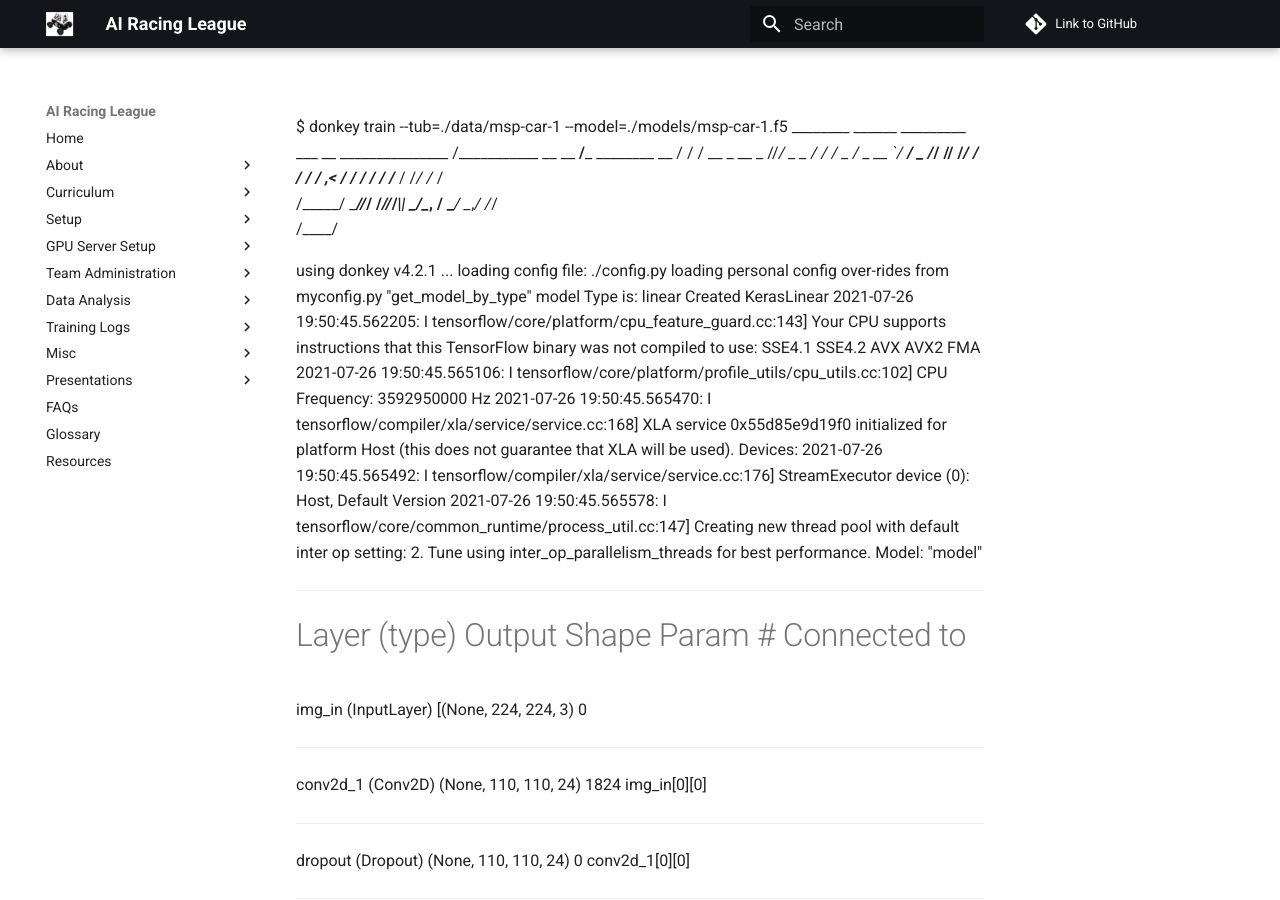
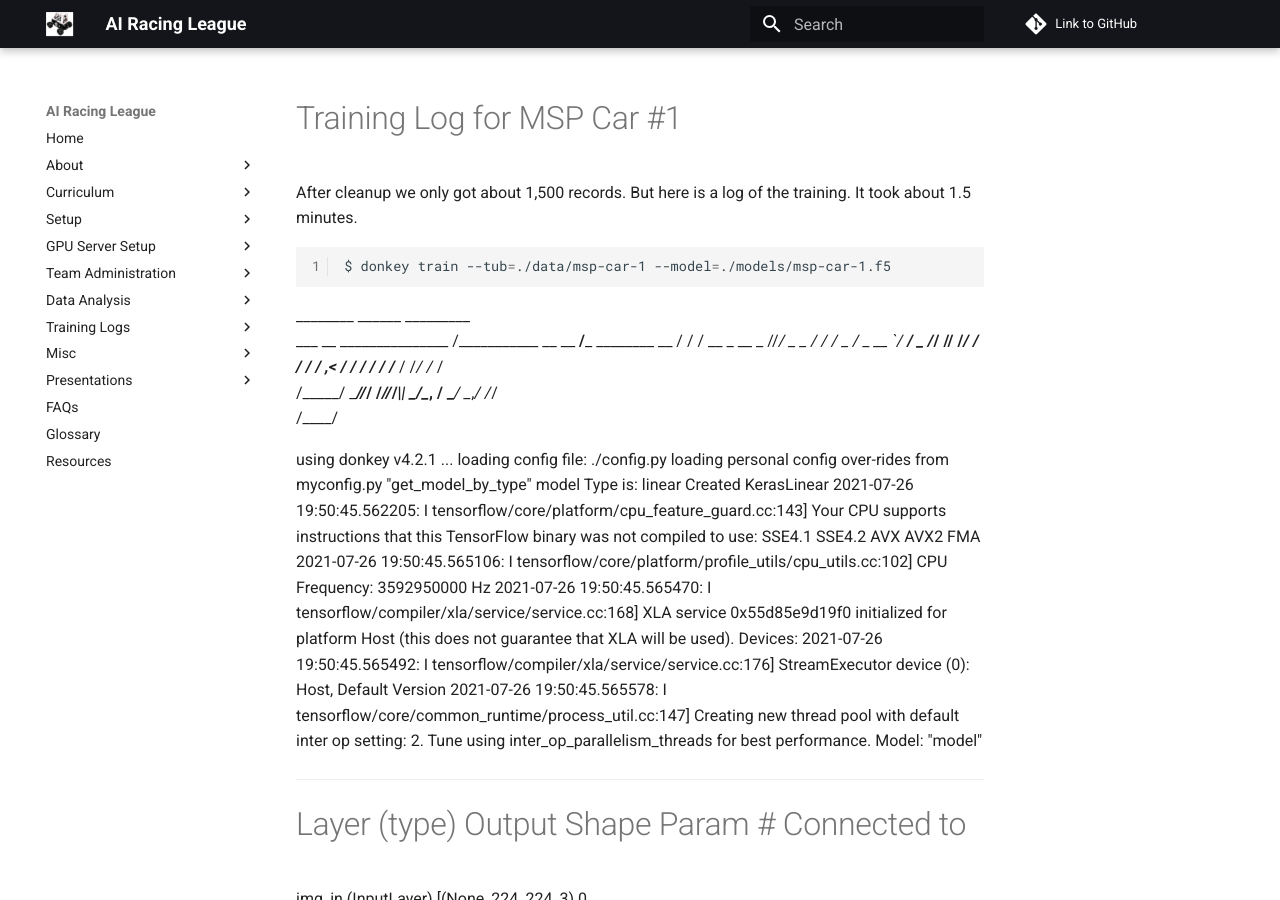
Before and after one commit to CoderDojoTC/ai-racing-league, an MkDocs documentation site: the page built from docs/training-logs/msp-1-cpu.md, in a window 1280 px wide and 900 px high. Built offline with MkDocs 1.6.1 and Material for MkDocs 9.7.7, drawn with Linux system fonts in a browser that asks for light colours; comment, search, counter and statistics services are not loaded.

Commit message:
updated content

````diff
--- a/docs/training-logs/msp-1-cpu.md
+++ b/docs/training-logs/msp-1-cpu.md
@@ -1,4 +1,11 @@
+# Training Log for MSP Car #1
+
+After cleanup we only got about 1,500 records.  But here is a log of the training.  It took about 1.5 minutes.
+
+```sh
 $ donkey train --tub=./data/msp-car-1 --model=./models/msp-car-1.f5
+
+```
 ________             ______                   _________
 ___  __ \_______________  /___________  __    __  ____/_____ ________
 __  / / /  __ \_  __ \_  //_/  _ \_  / / /    _  /    _  __ `/_  ___/
@@ -220,3 +227,4 @@ Epoch 00037: val_loss did not improve from 0.16278
 WARNING: CPU random generator seem to be failing, disable hardware random number generation
 WARNING: RDRND generated: 0xffffffff 0xffffffff 0xffffffff 0xffffffff
 (donkey) arl@arl1:
+```
````
Also changed, not shown: docs/img/IMG_9326.jpg (added), site/about/index.html, site/glossary/index.html, site/search/search_index.json, site/sitemap.xml, 2 other files.
